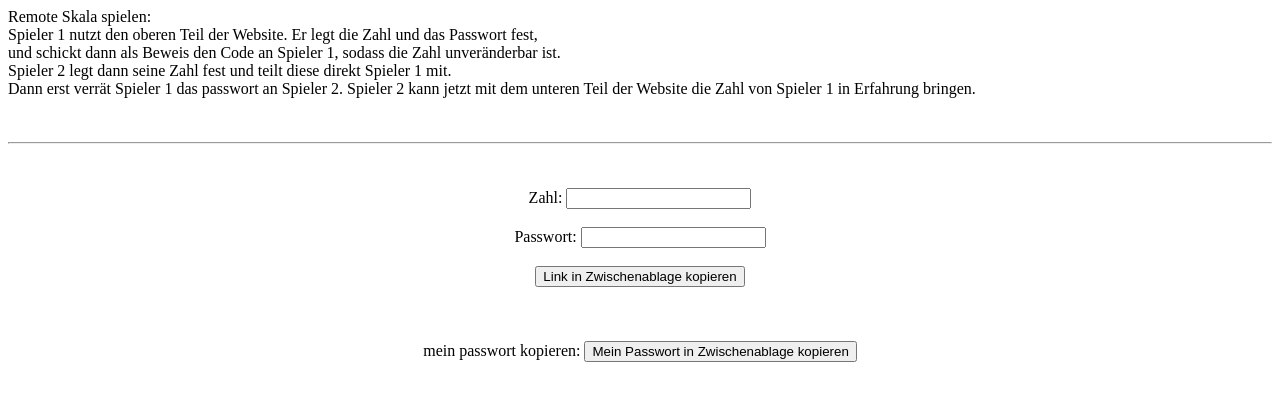
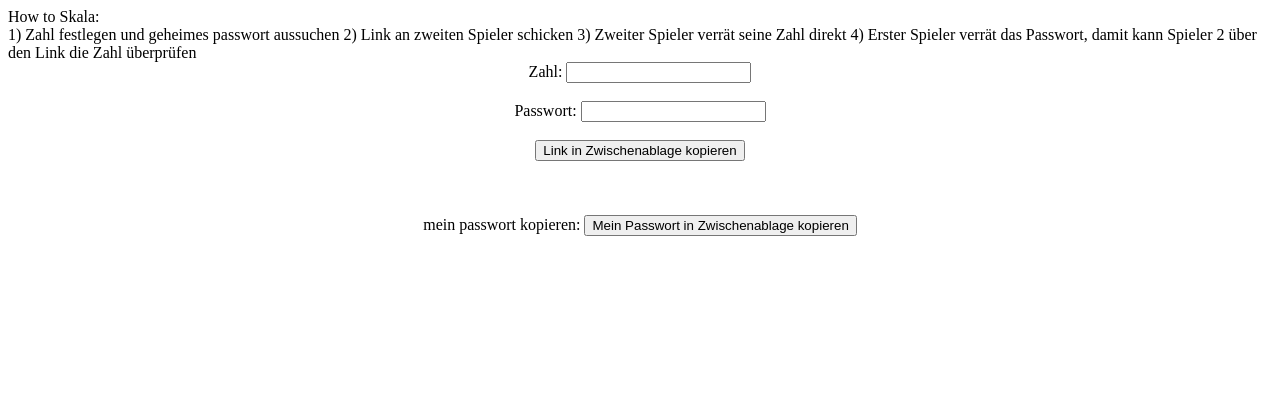
Before and after one commit to vinzenzzinecker98/skalawebsite, a plain HTML site: page index.html in a window 1280 px wide. Drawn offline with Linux system fonts and the light colour scheme.

Commit message:
erklärung

```diff
--- a/index.html
+++ b/index.html
@@ -10,9 +10,11 @@
     <input name="disable-pwd-mgr-1" type="password" id="disable-pwd-mgr-1" style="display: none;" value="disable-pwd-mgr-1" />
     <input name="disable-pwd-mgr-2" type="password" id="disable-pwd-mgr-2" style="display: none;" value="disable-pwd-mgr-2" />
     <input name="disable-pwd-mgr-3" type="password" id="disable-pwd-mgr-3" style="display: none;" value="disable-pwd-mgr-3" />
-    Remote Skala spielen:<br> Spieler 1 nutzt den oberen Teil der Website. Er legt die Zahl und das Passwort fest, <br>
-    und schickt dann als Beweis den Code an Spieler 1, sodass die Zahl unveränderbar ist.<br> Spieler 2 legt dann seine Zahl fest und teilt diese direkt Spieler 1 mit. <br>
-    Dann erst verrät Spieler 1 das passwort an Spieler 2. Spieler 2 kann jetzt mit dem unteren Teil der Website die Zahl von Spieler 1 in Erfahrung bringen.<br><br><br><hr><br><br>
+    How to Skala:<br>
+    1) Zahl festlegen und geheimes passwort aussuchen
+    2) Link an zweiten Spieler schicken
+    3) Zweiter Spieler verrät seine Zahl direkt
+    4) Erster Spieler verrät das Passwort, damit kann Spieler 2 über den Link die Zahl überprüfen
     <center>
         Zahl:
         <input id="skalanumber" type="number" autocomplete="new-password"><br><br>
```
